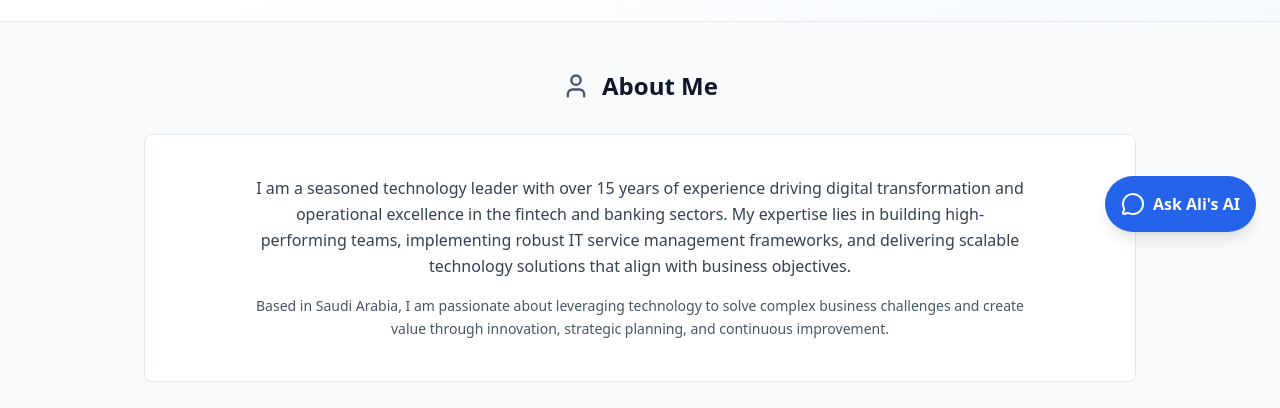
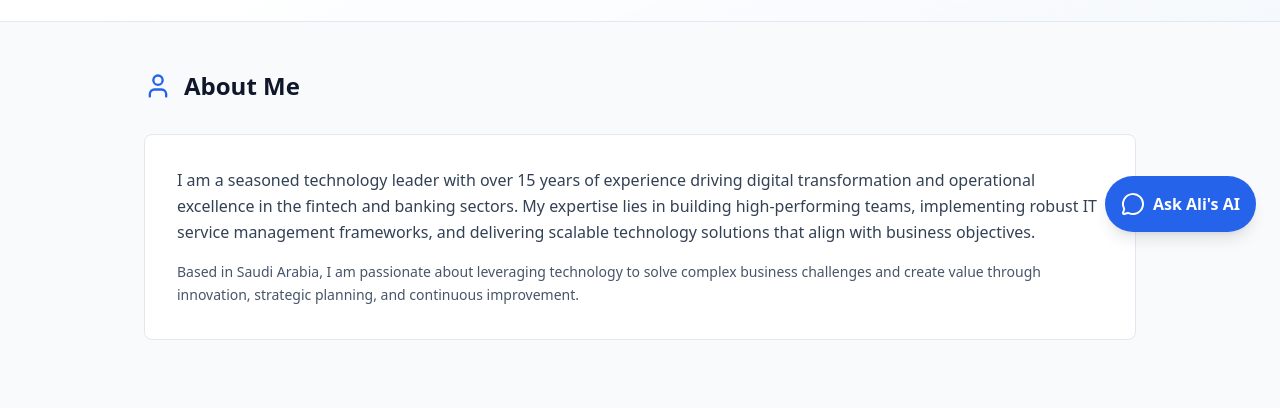
Before and after one commit to aalbattah/Ali_Profile, a React (Vite) app: page / in a window 1280 px wide. Shown: the part 544-952 px from the top of the page. Built offline with nearby package versions, Linux system fonts and the light colour scheme.

Commit message:
Update About Me: left-align and match layout, improve Certifications display for better readability

```diff
--- a/components/About.tsx
+++ b/components/About.tsx
@@ -5,21 +5,19 @@ const About: React.FC = () => {
   return (
     <section id="about" className="py-12 relative" data-animate>
       <div className="max-w-5xl mx-auto px-4">
-        <div className="text-center mb-8">
-          <h2 className="text-2xl font-bold text-slate-900 mb-4 flex items-center justify-center gap-3">
-            <User className="text-slate-600" size={28} />
-            About Me
-          </h2>
-        </div>
+        <h2 className="text-2xl font-bold text-slate-900 mb-8 flex items-center gap-3">
+          <User className="text-blue-600" size={28} />
+          About Me
+        </h2>
 
-        <div className="bg-white rounded-lg border border-slate-200 p-8 md:p-10">
-          <p className="text-slate-700 leading-relaxed mb-4 text-center max-w-3xl mx-auto">
+        <div className="bg-white rounded-lg border border-slate-200 p-6 md:p-8">
+          <p className="text-slate-700 leading-relaxed mb-4 text-left">
             I am a seasoned technology leader with over 15 years of experience driving digital transformation
             and operational excellence in the fintech and banking sectors. My expertise lies in building
             high-performing teams, implementing robust IT service management frameworks, and delivering
             scalable technology solutions that align with business objectives.
           </p>
-          <p className="text-slate-600 leading-relaxed text-center max-w-3xl mx-auto text-sm">
+          <p className="text-slate-600 leading-relaxed text-left text-sm">
             Based in Saudi Arabia, I am passionate about leveraging technology to solve complex business
             challenges and create value through innovation, strategic planning, and continuous improvement.
           </p>
--- a/components/Skills.tsx
+++ b/components/Skills.tsx
@@ -81,34 +81,40 @@ const Skills: React.FC = () => {
         {/* Certifications Column */}
         <div>
           <h2 className="text-2xl font-bold text-slate-900 mb-8 flex items-center gap-3">
-            <Award className="text-slate-600" />
+            <Award className="text-blue-600" size={28} />
             Certifications
           </h2>
-          <div className="grid gap-3">
+          <div className="space-y-3">
             {RESUME_DATA.certifications.map((cert, idx) => (
-              <div key={idx} className="flex items-start gap-3 p-4 rounded-lg bg-white border border-slate-200 hover:border-slate-300 transition-colors">
-                <div className="w-10 h-10 rounded bg-slate-100 text-slate-600 flex items-center justify-center flex-shrink-0 font-semibold text-xs">
+              <div key={idx} className="bg-white rounded-lg border border-blue-100 hover:border-blue-300 p-4 transition-colors">
+                <div className="flex items-start justify-between gap-3 mb-2">
+                  <div className="flex-1 min-w-0">
+                    <h3 className="font-semibold text-slate-900 mb-1 text-sm leading-tight">{cert.name}</h3>
+                    {cert.issuer && (
+                      <p className="text-xs text-blue-600 font-medium mb-1">{cert.issuer}</p>
+                    )}
+                  </div>
+                  <div className="flex-shrink-0">
+                    <span className="text-xs font-semibold text-slate-500 bg-slate-100 px-2 py-1 rounded">
                       {cert.year}
+                    </span>
                   </div>
-                <div className="flex-1">
-                  <h3 className="font-medium text-slate-900 mb-1 text-sm">{cert.name}</h3>
-                  {cert.issuer && <p className="text-xs text-slate-600 mb-1.5">{cert.issuer}</p>}
+                </div>
                 <div className="flex flex-wrap gap-1.5 text-xs text-slate-500 mb-2">
-                    {cert.period && <span>Issued {cert.period}</span>}
-                    {cert.expired && <span className="text-slate-400">• Expired {cert.expired}</span>}
-                    {cert.location && <span>• {cert.location}</span>}
-                    {cert.credentialId && <span>• ID: {cert.credentialId}</span>}
+                  {cert.period && <span className="bg-slate-50 px-2 py-0.5 rounded">Issued {cert.period}</span>}
+                  {cert.expired && <span className="bg-slate-50 px-2 py-0.5 rounded text-slate-400">Expired {cert.expired}</span>}
+                  {cert.location && <span className="bg-slate-50 px-2 py-0.5 rounded">{cert.location}</span>}
+                  {cert.credentialId && <span className="bg-slate-50 px-2 py-0.5 rounded">ID: {cert.credentialId}</span>}
                 </div>
                 {cert.skills && cert.skills.length > 0 && (
-                    <div className="flex flex-wrap gap-1">
+                  <div className="flex flex-wrap gap-1.5 mt-2">
                     {cert.skills.map((skill, skillIdx) => (
-                        <span key={skillIdx} className="text-xs px-2 py-0.5 bg-slate-100 text-slate-700 rounded">
+                      <span key={skillIdx} className="text-xs px-2 py-0.5 bg-blue-50 text-blue-700 rounded border border-blue-100">
                         {skill}
                       </span>
                     ))}
                   </div>
                 )}
-                </div>
               </div>
             ))}
           </div>
```
Lines whose indentation alone changed are shown as unchanged.
